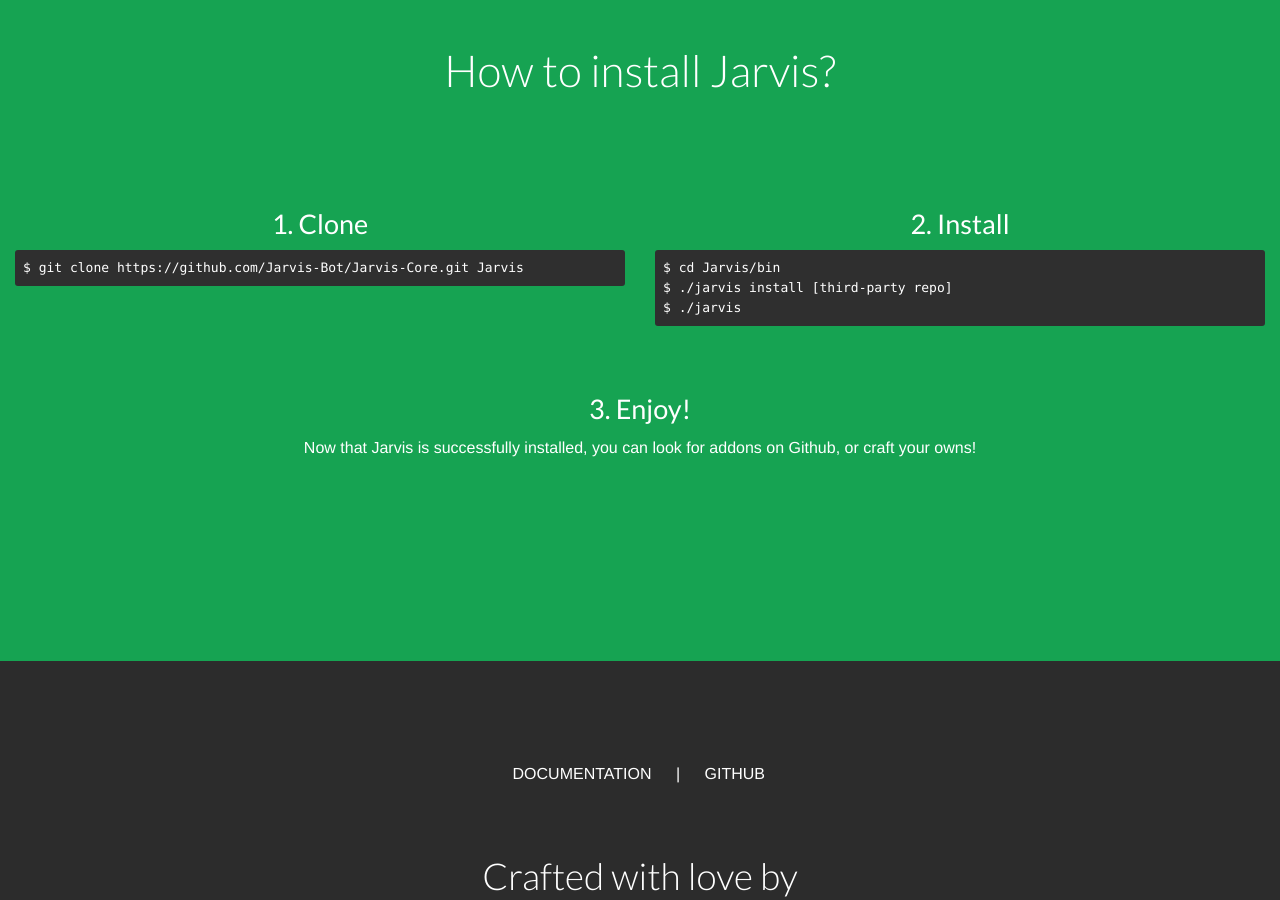
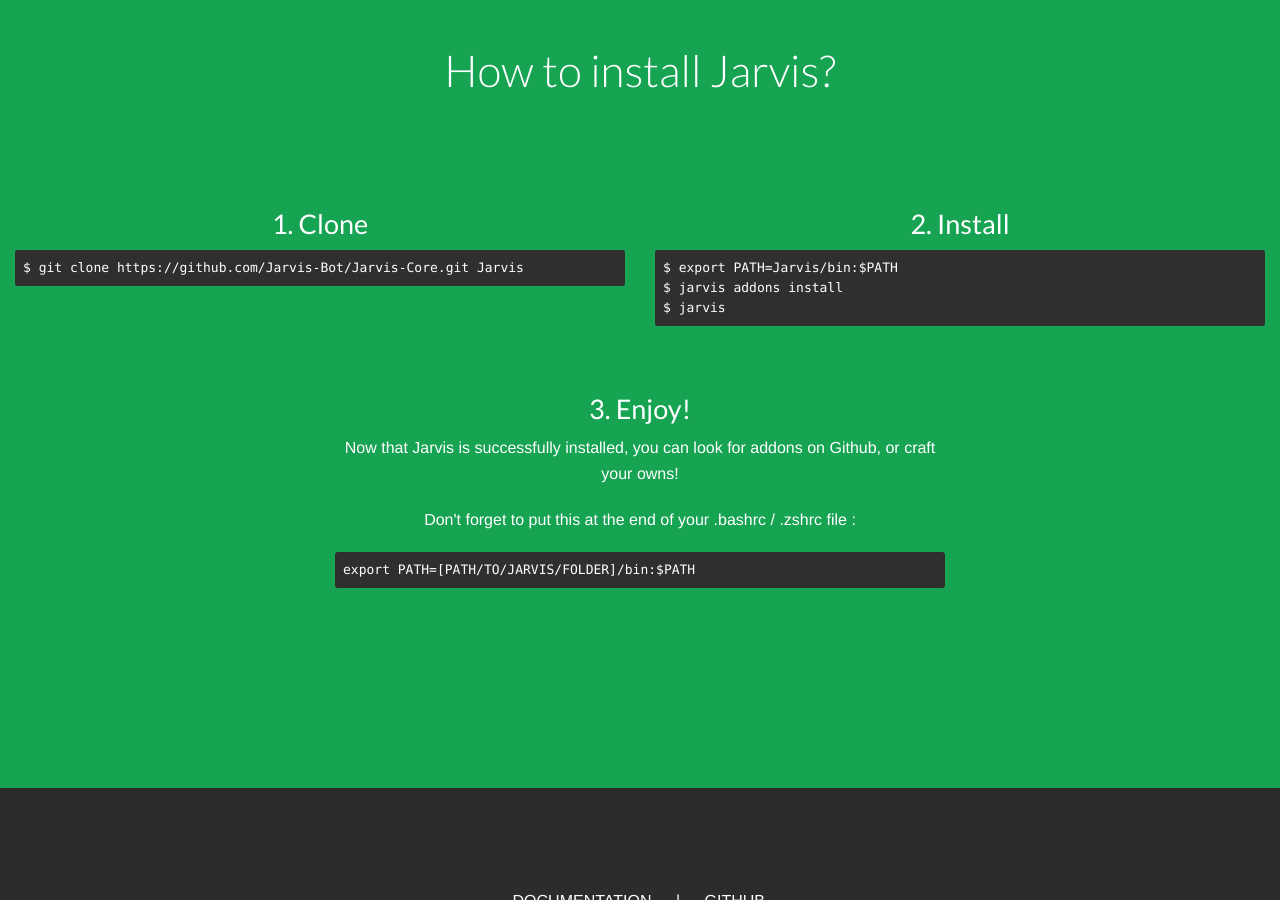
Before and after one commit to Jarvis-Bot/jarvis-bot.github.io, a Jekyll site: the page built from index.html, in a window 1280 px wide and 900 px high, scrolled down 2055 px. Built offline with Jekyll 4.4.1, drawn with Linux system fonts in a browser that asks for light colours; Markdown is read by kramdown in place of the engine named in the settings.

Commit message:
update home page for Jarvis 2.x

```diff
--- a/index.html
+++ b/index.html
@@ -89,19 +89,25 @@
         <h3>2. Install</h3>
         <div class="code">
           <code>
-            <span>$ cd Jarvis/bin</span>
-            <span>$ ./jarvis install [third-party repo]</span>
-            <span>$ ./jarvis</span>
+            <span>$ export PATH=Jarvis/bin:$PATH</span>
+            <span>$ jarvis addons install</span>
+            <span>$ jarvis</span>
           </code>
         </div>
       </div>
     </div>
     <div class="row">
-      <div class="small-12 medium-12 columns">
+      <div class="small-12 medium-6 medium-centered columns">
         <h3>3. Enjoy!</h3>
         <p>
           Now that Jarvis is successfully installed, you can look for addons
           on Github, or craft your owns!
+        </p>
+        <p>
+          Don't forget to put this at the end of your .bashrc / .zshrc file :
+          <div class="code">
+            <code><span>export PATH=[PATH/TO/JARVIS/FOLDER]/bin:$PATH</span></code>
+          </div>
         </p>
       </div>
     </div>
```
